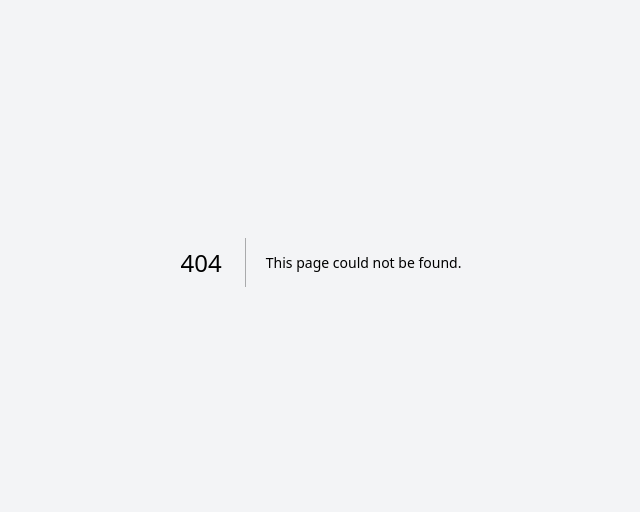
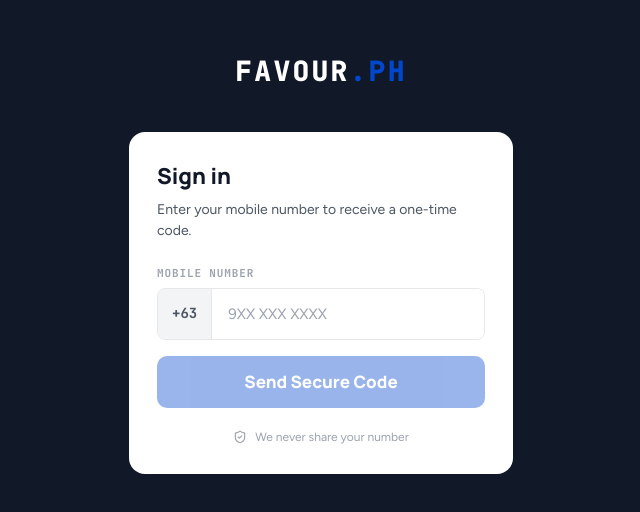
Before and after one commit to natadecua/favour.ph, a Next.js app in the folder client/: page /login in a window 1280 px wide. Before the commit this address had no page. Shown: the part 138-650 px from the top of the page, without its empty margins (319-959 px from the left). Built offline with nearby package versions, Linux system fonts and the light colour scheme; no server answers.

Commit message:
feat(client): login and OTP verify pages — Tailwind-first, WCAG AA

```diff
--- /dev/null
+++ b/client/src/app/(auth)/login/page.tsx
@@ -0,0 +1,71 @@
+'use client'
+import { useState } from 'react'
+import { createSupabaseBrowser } from '@/lib/supabase'
+import { Button } from '@/components/ui/Button'
+import { FieldLabel } from '@/components/ui/FieldLabel'
+import { ShieldCheck } from 'lucide-react'
+
+export default function LoginPage() {
+  const [phone, setPhone] = useState('')
+  const [loading, setLoading] = useState(false)
+  const [error, setError] = useState<string | null>(null)
+  const supabase = createSupabaseBrowser()
+
+  async function handleSend() {
+    setLoading(true)
+    setError(null)
+    const formatted = phone.startsWith('+63') ? phone : `+63${phone.replace(/^0/, '')}`
+    const { error } = await supabase.auth.signInWithOtp({ phone: formatted })
+    setLoading(false)
+    if (error) { setError(error.message); return }
+    sessionStorage.setItem('favour_phone', formatted)
+    window.location.href = '/verify'
+  }
+
+  return (
+    <main className="min-h-dvh bg-favour-dark flex flex-col items-center justify-center px-6 py-10">
+      <div className="font-mono text-[28px] font-extrabold text-white tracking-[0.08em] mb-10" aria-label="Favour.ph">
+        FAVOUR<span className="text-favour-blue">.PH</span>
+      </div>
+
+      <div className="w-full max-w-sm bg-white rounded-[16px] p-7">
+        <h1 className="font-sans text-[22px] font-extrabold text-favour-dark mb-1.5">Sign in</h1>
+        <p className="font-body text-[14px] text-ink-700 mb-6">
+          Enter your mobile number to receive a one-time code.
+        </p>
+
+        <div className="mb-4">
+          <FieldLabel htmlFor="phone">MOBILE NUMBER</FieldLabel>
+          <div className="flex border border-ui border-border-ui rounded-input overflow-hidden focus-within:border-favour-blue focus-within:ring-1 focus-within:ring-favour-blue-mid motion-safe:transition-colors duration-150">
+            <span className="font-mono px-3.5 bg-surface flex items-center text-[14px] font-bold text-ink-700 border-r border-border-ui shrink-0" aria-hidden="true">
+              +63
+            </span>
+            <input
+              id="phone"
+              type="tel"
+              inputMode="numeric"
+              autoComplete="tel-national"
+              value={phone}
+              onChange={e => setPhone(e.target.value.replace(/\D/g, ''))}
+              placeholder="9XX XXX XXXX"
+              className="flex-1 px-4 py-[14px] font-body text-[15px] text-favour-dark bg-white outline-none placeholder:text-ink-400"
+            />
+          </div>
+        </div>
+
+        {error && (
+          <p role="alert" className="font-body text-[13px] text-danger mb-3">{error}</p>
+        )}
+
+        <Button fullWidth disabled={phone.length < 9 || loading} onClick={handleSend}>
+          {loading ? 'Sending…' : 'Send Secure Code'}
+        </Button>
+
+        <div className="flex items-center justify-center gap-2 mt-5">
+          <ShieldCheck size={14} className="text-ink-400 shrink-0" aria-hidden="true" />
+          <span className="font-body text-[12px] text-ink-400">We never share your number</span>
+        </div>
+      </div>
+    </main>
+  )
+}
--- /dev/null
+++ b/client/src/app/(auth)/verify/page.tsx
@@ -0,0 +1,74 @@
+'use client'
+import { useState, useEffect } from 'react'
+import { createSupabaseBrowser } from '@/lib/supabase'
+import { useAuthStore } from '@/stores/auth'
+import { Button } from '@/components/ui/Button'
+import { FieldLabel } from '@/components/ui/FieldLabel'
+import type { Role } from '@favour/shared'
+
+export default function VerifyPage() {
+  const [otp, setOtp] = useState('')
+  const [phone, setPhone] = useState('')
+  const [loading, setLoading] = useState(false)
+  const [error, setError] = useState<string | null>(null)
+  const setSession = useAuthStore(s => s.setSession)
+  const supabase = createSupabaseBrowser()
+
+  useEffect(() => {
+    const stored = sessionStorage.getItem('favour_phone')
+    if (!stored) window.location.href = '/login'
+    else setPhone(stored)
+  }, [])
+
+  async function handleVerify() {
+    setLoading(true)
+    setError(null)
+    const { data, error } = await supabase.auth.verifyOtp({ phone, token: otp, type: 'sms' })
+    setLoading(false)
+    if (error || !data.session) { setError(error?.message ?? 'Verification failed'); return }
+
+    const { data: { user } } = await supabase.auth.getUser()
+    setSession({
+      userId: user!.id,
+      role: (user!.user_metadata?.['role'] as Role) ?? 'CUSTOMER',
+      providerId: user!.user_metadata?.['providerId'] ?? null,
+      accessToken: data.session.access_token,
+    })
+    sessionStorage.removeItem('favour_phone')
+    window.location.href = '/feed'
+  }
+
+  return (
+    <main className="min-h-dvh bg-surface flex flex-col items-center justify-center px-6 py-10">
+      <div className="w-full max-w-sm bg-white rounded-[16px] p-7">
+        <h1 className="font-sans text-[22px] font-extrabold text-favour-dark mb-1.5">Enter your code</h1>
+        <p className="font-body text-[14px] text-ink-700 mb-6">
+          Sent to <strong className="font-semibold text-favour-dark">{phone}</strong>
+        </p>
+
+        <div className="mb-4">
+          <FieldLabel htmlFor="otp">6-DIGIT CODE</FieldLabel>
+          <input
+            id="otp"
+            type="text"
+            maxLength={6}
+            inputMode="numeric"
+            autoComplete="one-time-code"
+            value={otp}
+            onChange={e => setOtp(e.target.value.replace(/\D/g, ''))}
+            placeholder="000000"
+            className="w-full px-4 py-[14px] font-mono text-[24px] font-bold text-favour-dark tracking-[0.3em] text-center bg-white border border-ui border-border-ui rounded-input outline-none focus:border-favour-blue focus:ring-1 focus:ring-favour-blue-mid motion-safe:transition-colors duration-150"
+          />
+        </div>
+
+        {error && (
+          <p role="alert" className="font-body text-[13px] text-danger mb-3">{error}</p>
+        )}
+
+        <Button fullWidth disabled={otp.length < 6 || loading} onClick={handleVerify}>
+          {loading ? 'Verifying…' : 'Confirm Code'}
+        </Button>
+      </div>
+    </main>
+  )
+}
```
